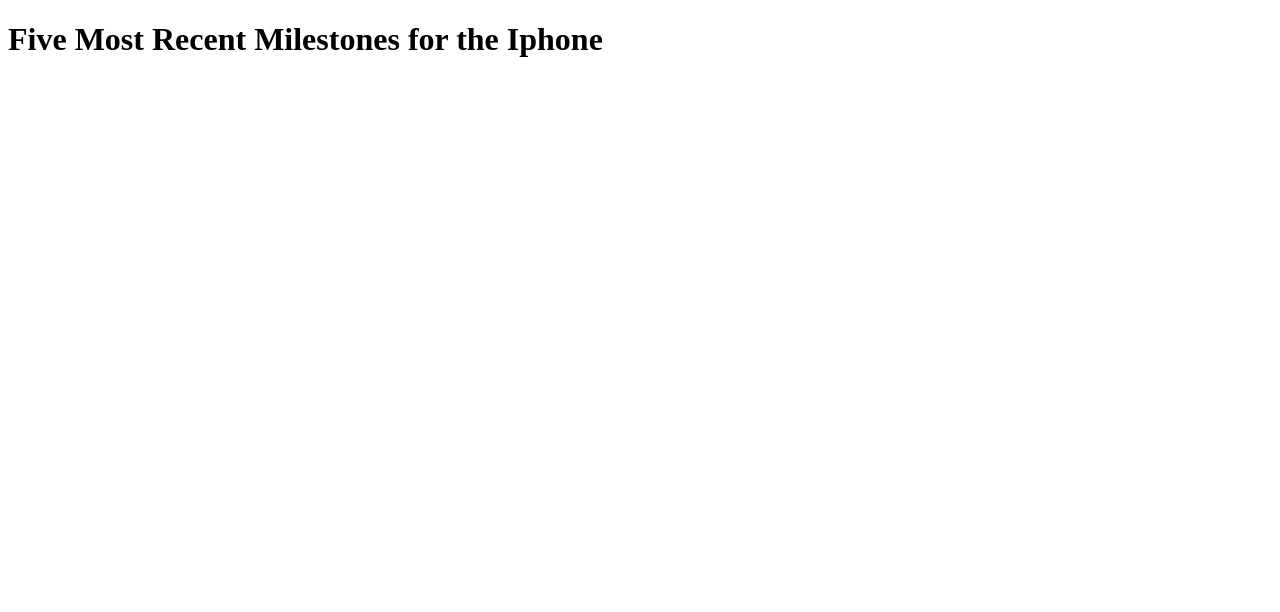
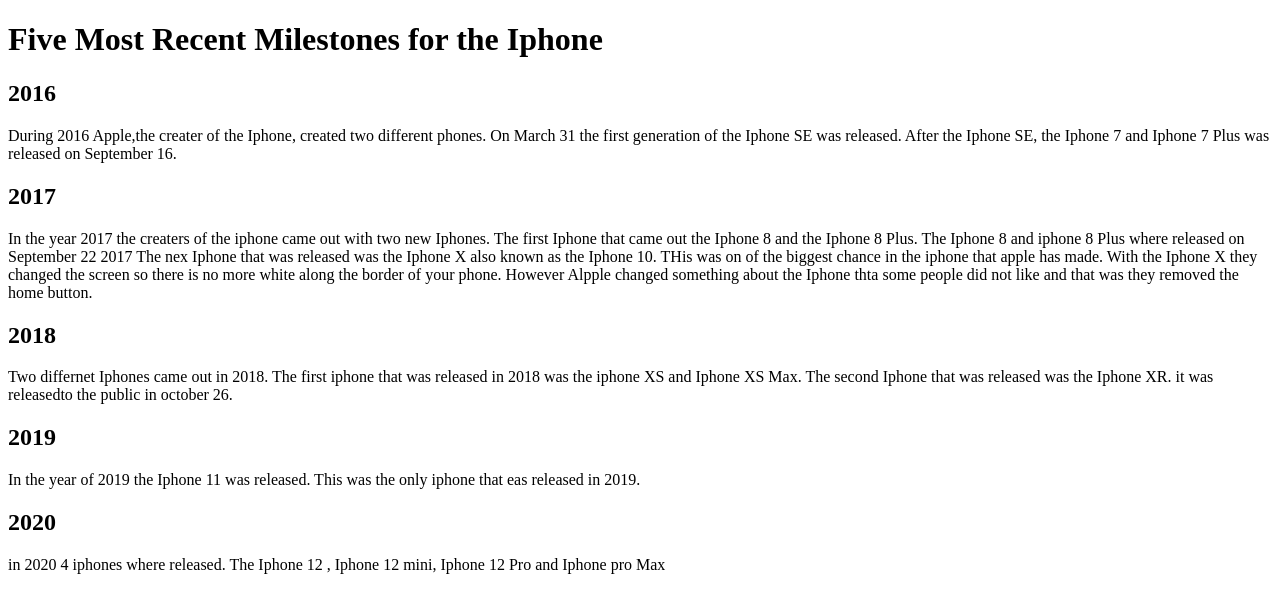
Before and after one commit to gracecavitt/html-exam, a plain HTML site: page index.html in a window 1280 px wide. Drawn offline with Linux system fonts and the light colour scheme.

Commit message:
Update index.html

```diff
--- a/index.html
+++ b/index.html
@@ -6,7 +6,17 @@
     <title>Document</title>
 </head>
 <body>
+    <h1> Five Most Recent Milestones for the Iphone</h1>
+   <h2>2016</h2>
+   <p> During 2016 Apple,the creater of the Iphone, created two different phones. On March 31 the first generation of the Iphone SE was released. After the Iphone SE, the Iphone 7 and Iphone 7 Plus was released on September 16.
+    <h2> 2017</h2>
+    <p> In the year 2017 the creaters of the iphone came out with two new Iphones. The first Iphone that came out the Iphone 8 and the Iphone 8 Plus. The Iphone 8 and iphone 8 Plus where released on September 22 2017 The nex Iphone that was released was the Iphone X also known as the Iphone 10. THis was on of the biggest chance in the iphone that apple has made. With the Iphone X they changed the screen so there is no more white along the border of your phone. However Alpple changed something about the Iphone thta some people did not like and that was they removed the home button. </p>
+    <h2> 2018</h2>
+    <p>Two differnet Iphones came out in 2018. The first iphone that was released in 2018 was the iphone XS and Iphone XS Max. The second Iphone that was released was the Iphone XR. it was releasedto the public in october 26.</p>
+    <h2>2019</h2>
+    <p>In the year of 2019 the Iphone 11 was released. This was the only iphone that eas released in 2019.</p>
+    <h2> 2020</h2>
+    <p>in 2020 4 iphones where released. The Iphone 12 , Iphone 12 mini, Iphone 12 Pro and Iphone pro Max</p>
 
-    <h1> Five Most Recent Milestones for the Iphone</h1>
 </body>
 </html>
```
